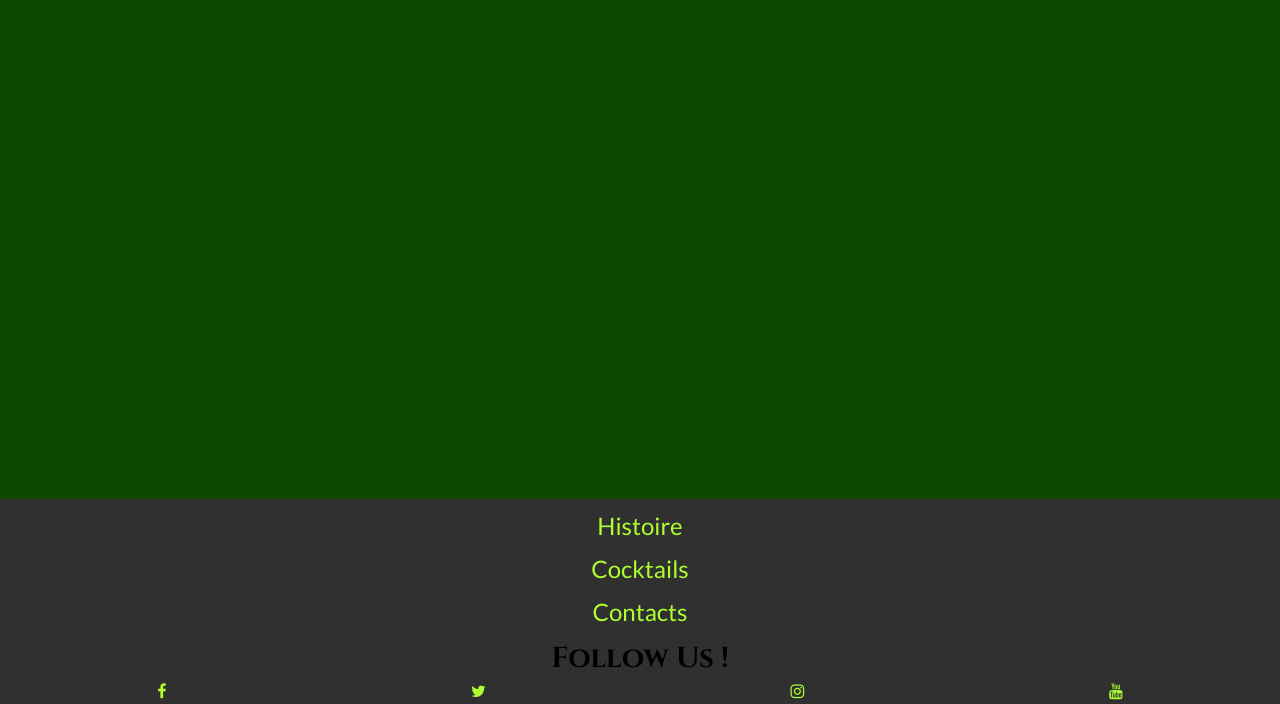
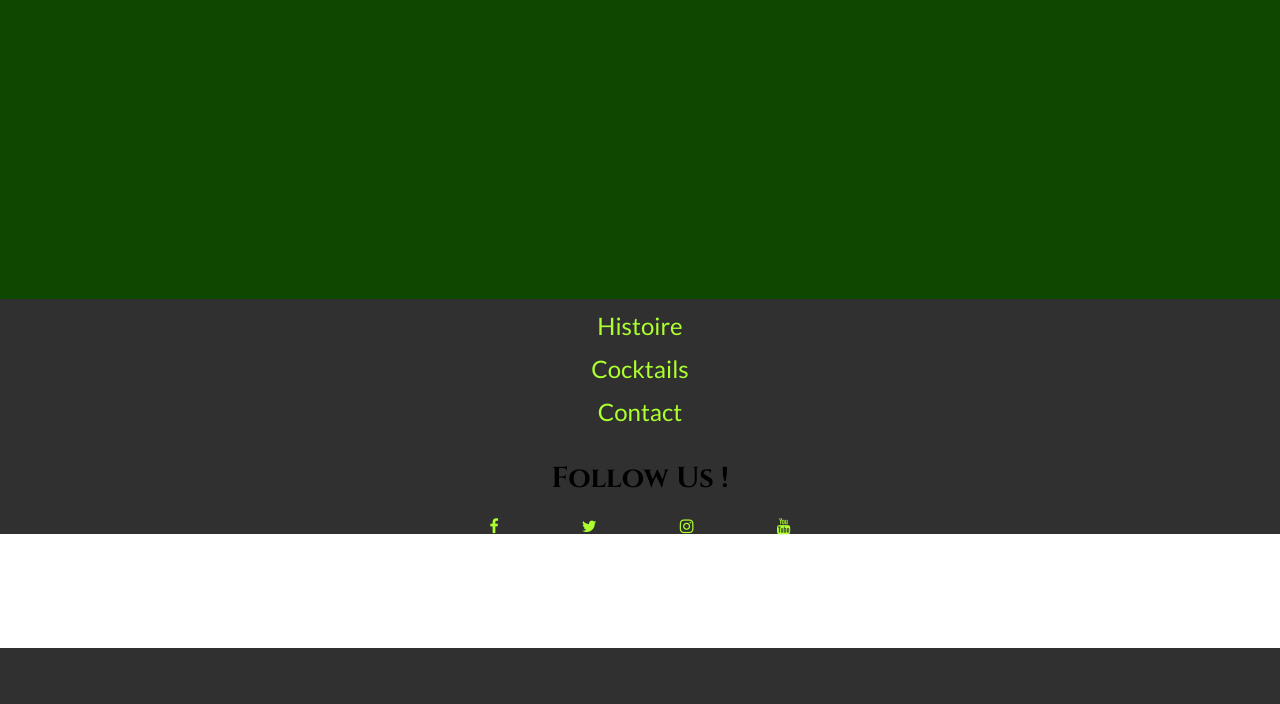
Before and after one commit to GeraldB69/lareligieuse, a PHP site: page / in a window 1280 px wide. Shown: the part 152-856 px from the top of the page. After the commit the page ends 800 px from the top, so only its background shows below. Run offline with PHP 8.4, Linux system fonts and the light colour scheme.

Commit message:
Placement des logos RS, intégration Media Queries

```diff
--- a/index.html
+++ b/index.html
@@ -43,7 +43,7 @@
                 <ul>
                     <li><a href="#history" title="L'histoire et la préparation de ce breuvage unique">Histoire</a></li>
                     <li><a href="#cocktails" title="Liste de cocktails à base de Religieuse">Cocktails</a></li>
-                    <li><a href="#contact" title="Venez nous voir ou commandez directement votre elixir !">Contacts</a></li>
+                    <li><a href="#contact" title="Venez nous voir ou commandez directement votre elixir !">Contact</a></li>
                 </ul>
             </div>
             <h3>Follow Us !</h3>
--- a/nav.css
+++ b/nav.css
@@ -55,7 +55,7 @@ nav {
 
 .content {
     display: flex;
- height: 500px;
+ height: 300px;
     background-color: rgb(14, 71, 0);
 }
 
@@ -65,6 +65,7 @@ nav {
 footer {
     display: flex;
     flex-direction: column;
+    align-items: center;
     background-color: rgb(48, 48, 48);
     height:auto;
 }
@@ -100,12 +101,45 @@ ul {
 
 .rsfooter {
     display: flex;
-    flex-direction: row;
     justify-content: space-around;
-    width: auto;
-    margin: 5px;
+    width: 30%;
 }
 
-.fafa-facebook {
-    height: 100px;
+@media screen and (min-width:490px){
+    footer {
+        display: flex;
+        flex-direction: column;
+        align-items: center;
+        background-color: rgb(48, 48, 48);
+    }
+
+    footer div ul li {
+        display: flex;
+        flex-direction: row;
+    }
+
+    h3 {
+        display: flex;
+        font-family: 'Cinzel', serif;
+        font-size: 1.8em;
+        margin: 20px;
+    }
+
+    ul {
+        display: flex;
+        flex-direction: column;
+        padding-left: 0px;
+        line-height: 1.8em;
+    }
+
+    .linkfooter {
+        display: flex;
+        font-family: 'Lato', sans-serif;
+        font-size: 1.5em;
+    }
+
+    .rsfooter {
+        display: flex;
+        width: 30%;
+    }
 }
```
